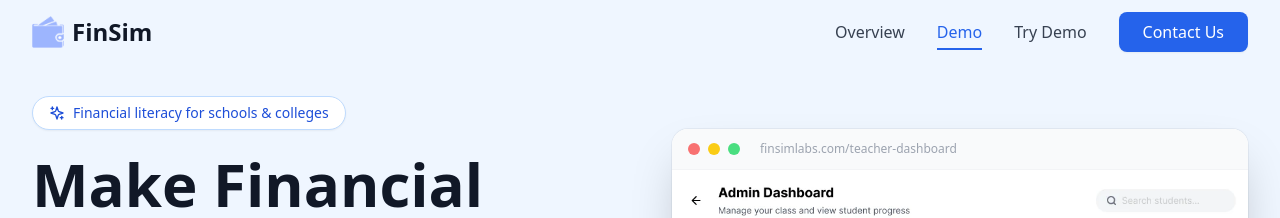
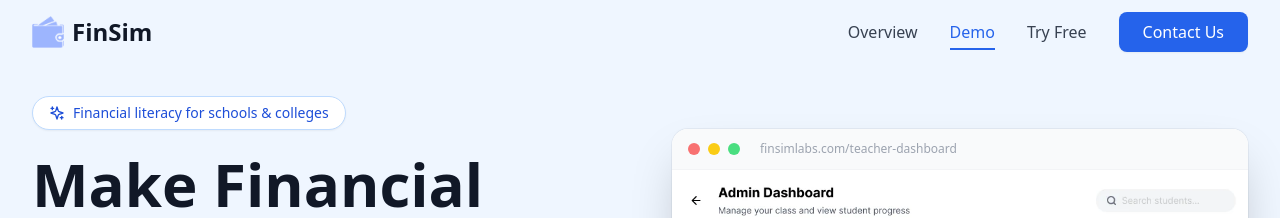
Before and after one commit to Rajat-Chitkara/Financial-Literacy, a React (Vite) app: page / in a window 1280 px wide. Shown: the top 218 px of the page. Built offline with nearby package versions, Linux system fonts and the light colour scheme.

Commit message:
Change button text from 'Try Demo' to 'Try Free'

```diff
--- a/src/components/Header.tsx
+++ b/src/components/Header.tsx
@@ -85,7 +85,7 @@
               rel="noopener noreferrer"
               className="text-gray-700 hover:text-blue-600 transition-colors"
             >
-              Try Demo
+              Try Free
             </a>
             <button
               className="bg-blue-600 text-white px-6 py-2 rounded-lg hover:bg-blue-700 transition-colors shadow-sm"
```
